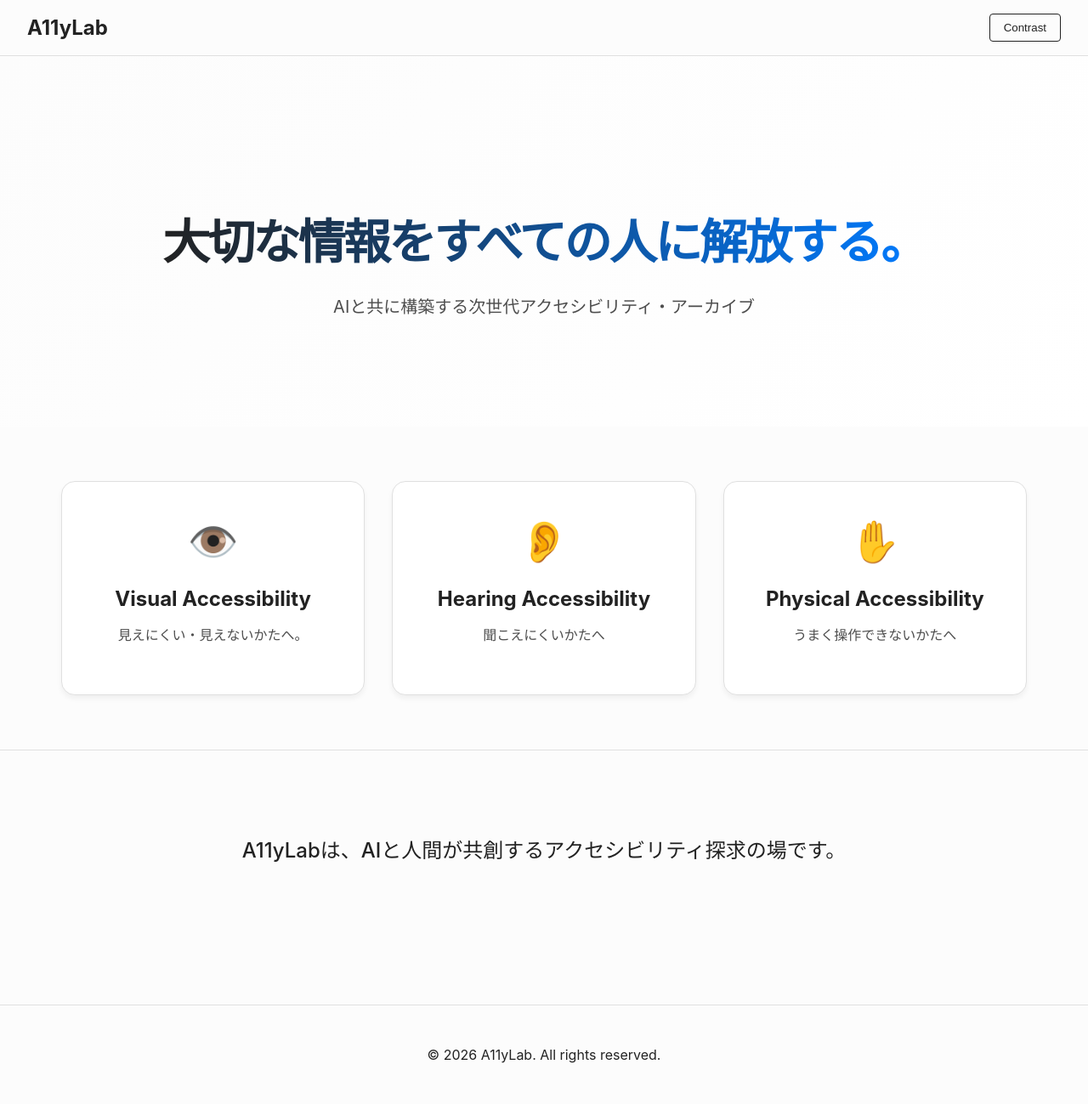
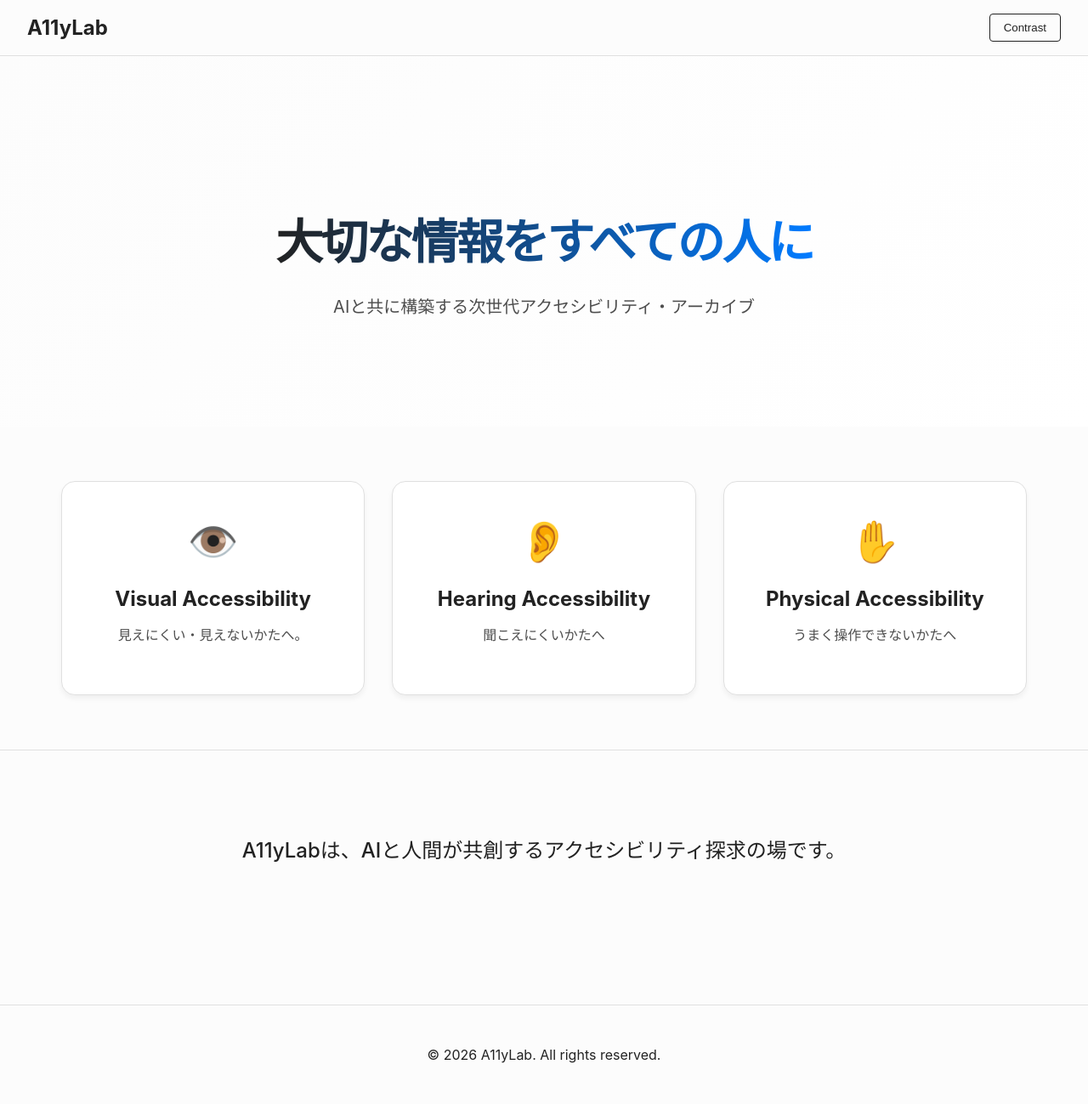
Before and after one commit to SilentMalachite/A11yLab, a Jekyll site: the page built from index.html, in a window 1280 px wide. Shown: the whole page at 85% size. Built offline with Jekyll 4.4.1, drawn with Linux system fonts in a browser that asks for light colours.

Commit message:
Update hero section title
トップページの見出しを簡潔に変更

Co-Authored-By: Warp <agent@warp.dev>

```diff
--- a/index.html
+++ b/index.html
@@ -7,7 +7,7 @@ body_class: layout-home
 
 <section class="hero-section">
     <div class="hero-content">
-        <h1>大切な情報をすべての人に解放する。</h1>
+        <h1>大切な情報をすべての人に</h1>
         <p>AIと共に構築する次世代アクセシビリティ・アーカイブ</p>
     </div>
 </section>
```
